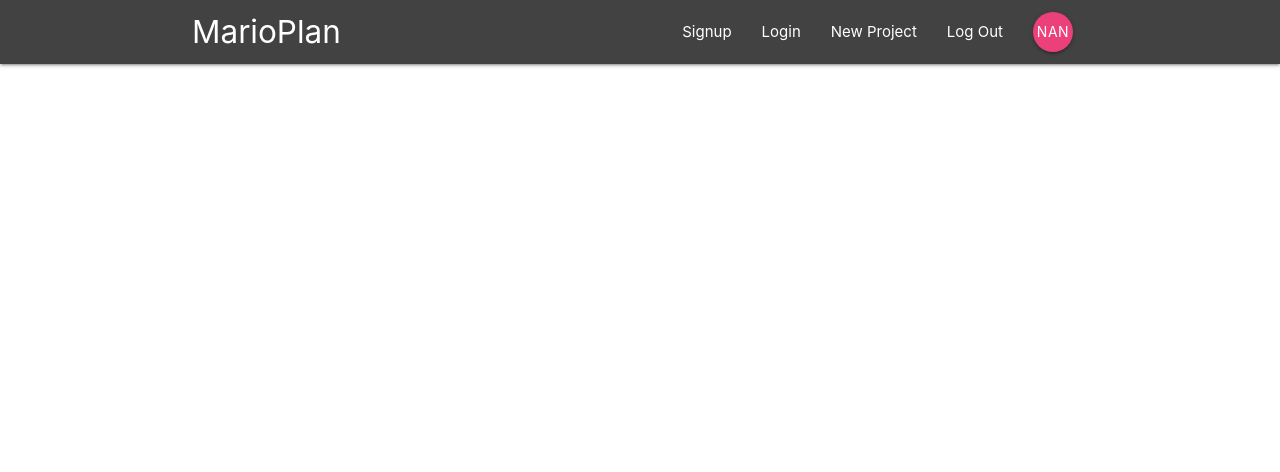
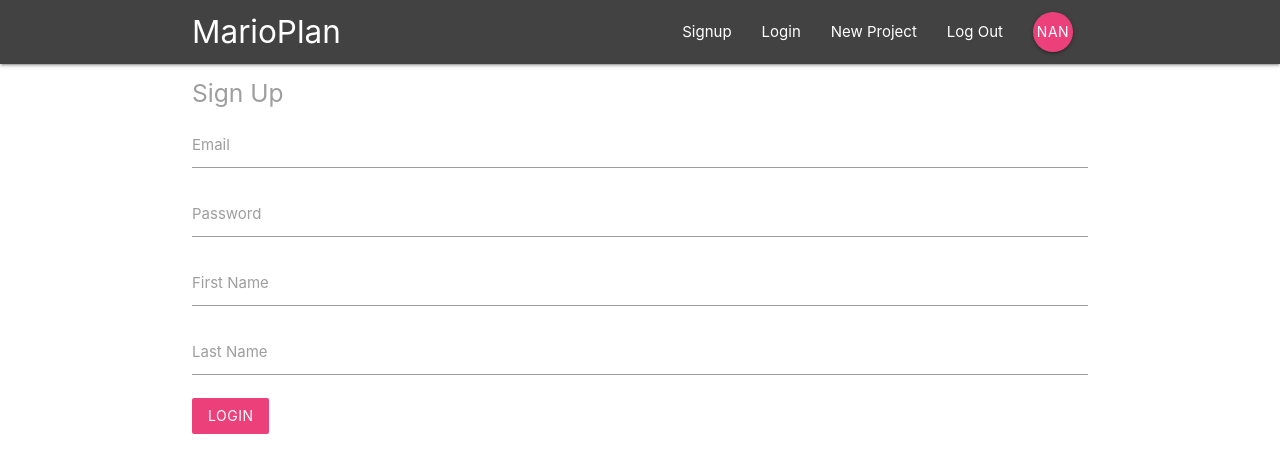
Before and after one commit to onedorn/react-redux-firestore-app, a React (Create React App) app in the folder first-app/: page /signup in a window 1280 px wide. Shown: the top 472 px of the page. Built offline with nearby package versions, Linux system fonts and the light colour scheme.

Commit message:
Login and Signup Components

```diff
--- a/first-app/public/index.html
+++ b/first-app/public/index.html
@@ -37,6 +37,7 @@
 
       To begin the development, run `npm start` or `yarn start`.
       To create a production bundle, use `npm run build` or `yarn build`.
-    -->
+    --><!-- Compiled and minified JavaScript -->
+    <script src="https://cdnjs.cloudflare.com/ajax/libs/materialize/1.0.0/js/materialize.min.js"></script>
   </body>
 </html>
--- a/first-app/src/App.js
+++ b/first-app/src/App.js
@@ -3,6 +3,9 @@
 import Navbar from './components/layout/Navbar'
 import Dashboard from './components/dashboard/Dashboard'
 import ProjectDetails from './components/projects/ProjectDetails'
+import SignIn from './components/auth/SignIn'
+import SignUp from './components/auth/SignUp'
+
 
 class App extends React.Component {
   render() {
@@ -13,6 +16,8 @@
           <Switch>
             <Route exact path="/" component={Dashboard} />
             <Route path="/project/:id" component={ProjectDetails} />
+            <Route path="/signin" component={SignIn} />
+            <Route path="/signup" component={SignUp} />
           </Switch>
         </div>
       </BrowserRouter>
--- a/first-app/src/components/auth/SignIn.js
+++ b/first-app/src/components/auth/SignIn.js
@@ -0,0 +1,42 @@
+import React, { Component } from 'react'
+
+class SignIn extends Component {
+    constructor() {
+        super()
+            this.state = {
+                email: "",
+                password: ""
+        }
+    }
+    handleChange = (e) => {
+        this.setState({
+            [e.target.id]: e.target.value
+        })
+    }
+    handleSubmit = (e) => {
+        e.preventDefault();
+        console.log(this.state)
+    }
+    render() {
+        return (
+            <div className="container">
+                <form onSubmit={this.handleSubmit} className="white">
+                    <h5 className="grey-text text-darker-3">Sign In</h5>
+                    <div className="input-field">
+                        <label htmlFor="email">Email</label>
+                        <input type="email" id="email" onChange={this.handleChange} />
+                    </div>
+                    <div className="input-field">
+                        <label htmlFor="password">Password</label>
+                        <input type="password" id="password" onChange={this.handleChange} />
+                    </div>
+                    <div className="input-field">
+                        <button className="btn pink lighten-1 z-depth-0">Login</button>
+                    </div>
+                </form>
+            </div>
+        )
+    }
+}
+
+export default SignIn
--- a/first-app/src/components/auth/SignUp.js
+++ b/first-app/src/components/auth/SignUp.js
@@ -0,0 +1,52 @@
+import React, { Component } from 'react'
+
+class SignUp extends Component {
+    constructor() {
+        super()
+            this.state = {
+                email: "",
+                password: "",
+                firstName: "",
+                lastName: ""
+        }
+    }
+    handleChange = (e) => {
+        this.setState({
+            [e.target.id]: e.target.value
+        })
+    }
+    handleSubmit = (e) => {
+        e.preventDefault();
+        console.log(this.state)
+    }
+    render() {
+        return (
+            <div className="container">
+                <form onSubmit={this.handleSubmit} className="white">
+                    <h5 className="grey-text text-darker-3">Sign Up</h5>
+                    <div className="input-field">
+                        <label htmlFor="email">Email</label>
+                        <input type="email" id="email" onChange={this.handleChange} />
+                    </div>
+                    <div className="input-field">
+                        <label htmlFor="password">Password</label>
+                        <input type="password" id="password" onChange={this.handleChange} />
+                    </div>
+                    <div className="input-field">
+                        <label htmlFor="firstName">First Name</label>
+                        <input type="text" id="firstName" onChange={this.handleChange} />
+                    </div>
+                    <div className="input-field">
+                        <label htmlFor="lastName">Last Name</label>
+                        <input type="text" id="lastName" onChange={this.handleChange} />
+                    </div>
+                    <div className="input-field">
+                        <button className="btn pink lighten-1 z-depth-0">Login</button>
+                    </div>
+                </form>
+            </div>
+        )
+    }
+}
+
+export default SignUp
```
